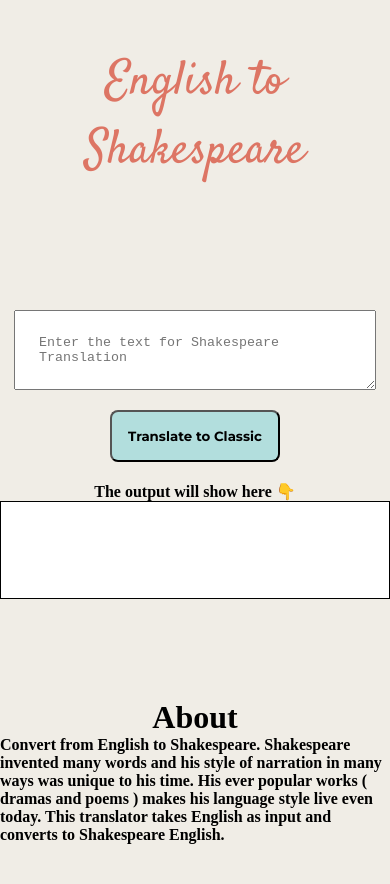
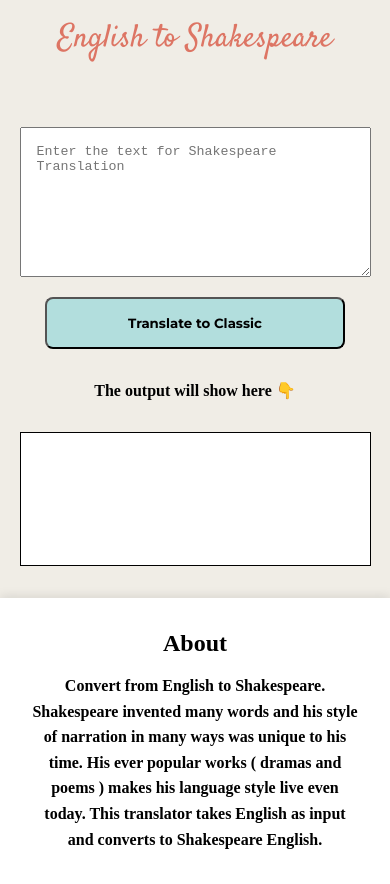
Before and after one commit to SomeEarth86/Shakespeare-translation, a plain HTML site: page index.html in a window 390 px wide. Before the commit the page ends 844 px from the top, so only its background shows below. Drawn offline with Linux system fonts and the light colour scheme; a web font is replaced by a local one.

Commit message:
feat: Add responsive design & improve UX
- Add responsive layout & media queries
- Add dynamic textarea resizing
- Improve button states & loading
- Fix footer & spacing

```diff
--- a/app.js
+++ b/app.js
@@ -1,30 +1,69 @@
 var btn_translate = document.querySelector("#btn-translate");
 var inptxt = document.querySelector("#txt-inpt");
-var optxt= document.querySelector("#output");
+var optxt = document.querySelector("#output");
 
 var serverURL = "https://api.funtranslations.com/translate/shakespeare.json";
 
-function getTranslationURL (input){
+function getTranslationURL(input) {
 
-    return serverURL+"?"+"text="+input
+    return serverURL + "?" + "text=" + input
 }
 
-function errorHandler(error){
-    console.log("error Occured",error);
+function errorHandler(error) {
+    console.log("error Occured", error);
     alert("server Showing error");
 }
 
-function btnClickHandler(){
+function adjustTextareaHeight(element) {
+    element.style.height = 'auto';
+    element.style.height = element.scrollHeight + 'px';
+}
 
+function initializeResponsiveFeatures() {
+    // Auto-resize textarea as user types
+    inptxt.addEventListener('input', function () {
+        adjustTextareaHeight(this);
+    });
+
+    // Disable button while processing to prevent multiple requests
+    function disableButton() {
+        btn_translate.disabled = true;
+        btn_translate.style.opacity = '0.7';
+        btn_translate.innerText = 'Translating...';
+    }
+
+    function enableButton() {
+        btn_translate.disabled = false;
+        btn_translate.style.opacity = '1';
+        btn_translate.innerText = 'Translate to Classic';
+    }
+
+    // Update the btnClickHandler
+    function btnClickHandler() {
         var inp_txt = inptxt.value;
+        if (!inp_txt.trim()) {
+            alert('Please enter some text to translate');
+            return;
+        }
+
+        disableButton();
 
         fetch(getTranslationURL(inp_txt))
             .then(response => response.json())
             .then(json => {
                 var translatedText = json.contents.translated;
                 optxt.innerText = translatedText;
-    }).catch(errorHandler)
+            })
+            .catch(errorHandler)
+            .finally(() => {
+                enableButton();
+            });
+    }
 
-};
+    // Remove old event listener and add new one
+    btn_translate.removeEventListener('click', btnClickHandler);
+    btn_translate.addEventListener('click', btnClickHandler);
+}
 
-btn_translate.addEventListener("click",btnClickHandler)
+// Initialize responsive features when DOM is loaded
+document.addEventListener('DOMContentLoaded', initializeResponsiveFeatures);
--- a/index.html
+++ b/index.html
@@ -1,5 +1,6 @@
 <!DOCTYPE html>
 <html lang="en">
+
 <head>
     <meta charset="UTF-8">
     <meta http-equiv="X-UA-Compatible" content="IE=edge">
@@ -10,11 +11,13 @@
     <title>Shakespeare Translation</title>
     <script src="app.js" type="text/javascript"></script>
 </head>
+
 <body>
     <nav>
-       <div class="header">English to Shakespeare</div >
+        <div class="header">English to Shakespeare</div>
     </nav>
 
+    <main class="container">
         <div class="text">
             <textarea id="txt-inpt" placeholder="Enter the text for Shakespeare Translation"></textarea>
 
@@ -24,14 +27,18 @@
         <div class="op-stmt">The output will show here 👇</div>
 
         <div id="output" class="output_s"></div>
+    </main>
 
     <footer>
         <div class="abt">About</div>
 
-        <div>Convert from English to Shakespeare. Shakespeare invented many words and his style of narration in many ways was unique to his time. His ever popular works ( dramas and poems ) makes his language style live even today. This translator takes English as input and converts to Shakespeare English.</div>
+        <div>Convert from English to Shakespeare. Shakespeare invented many words and his style of narration in many
+            ways was unique to his time. His ever popular works ( dramas and poems ) makes his language style live even
+            today. This translator takes English as input and converts to Shakespeare English.</div>
     </footer>
 
     <script src="app.js" type="text/javascript"></script>
 
 </body>
+
 </html>
--- a/style.css
+++ b/style.css
@@ -1,69 +1,105 @@
-
 body {
   margin: 0;
-    font-family: 'Halant', serif;
+  font-family: "Halant", serif;
   font-weight: 700;
-    background-color: #F0EDE6;
-    display: grid;
-    place-content: center;
+  background-color: #f0ede6;
+  min-height: 100vh;
+  display: flex;
+  flex-direction: column;
 }
 
-nav{
-    padding: 3rem;
+nav {
+  padding: 1.5rem;
 }
 
-.header{
-    font-size: 3rem;
+.header {
+  font-size: clamp(2rem, 5vw, 3rem);
   font-weight: bolder;
   text-align: center;
-    color: #DD7564;
-    font-family: 'Satisfy', cursive;
+  color: #dd7564;
+  font-family: "Satisfy", cursive;
   font-weight: 400;
 }
 
-textarea{
-    width: 80%;
-    padding: 1.5rem;
+.container {
+  max-width: 1200px;
+  width: 90%;
+  margin: 0 auto;
+  padding: 1rem;
 }
 
-.text{
-    min-width: 5px;
-    max-width: 100%;
-    position: relative;
-    top: 50%;
+textarea {
+  width: 100%;
+  padding: 1.5rem;
+  box-sizing: border-box;
+  min-height: 150px;
+}
+
+.text {
+  width: 100%;
+  margin: 2rem 0;
+}
+
+#btn-translate {
+  padding: 1rem 2rem;
+  border-radius: 0.5rem;
+  margin-top: 1rem;
+  font-family: "Montserrat", sans-serif;
+  background-color: #b2dedd;
+  font-weight: 700;
+  cursor: pointer;
+  width: 100%;
+  max-width: 300px;
   display: block;
+  margin: 1rem auto;
+}
+
+.op-stmt {
+  margin: 2rem 0;
   text-align: center;
 }
 
-#btn-translate{
-    padding: 1rem;
-    border-radius: 0.5rem;
-    margin-top: 1rem;
-    font-family: 'Montserrat', sans-serif;
-    background-color: #B2DEDD;
-    font-weight: 700;
-
+.output_s {
+  padding: 1.5rem;
+  border: 1px solid black;
+  background-color: white;
+  margin: 1rem 0;
+  min-height: 100px;
+  word-wrap: break-word;
 }
 
-.op-stmt{
-    margin-top: 6rem;
+.abt {
+  font-size: clamp(1.5rem, 3vw, 2rem);
   text-align: center;
-
+  margin-bottom: 1rem;
 }
 
-.output_s{
-    padding: 3rem;
-    border: 1px solid black;
-    background-color: white;
+footer {
+  margin-top: auto;
+  padding: 2rem 1rem;
+  position: relative;
+  background-color: #fff;
+  box-shadow: 0 -2px 10px rgba(0, 0, 0, 0.1);
 }
 
-.abt{
-    font-size: 2rem;
+footer div:last-child {
+  max-width: 800px;
+  margin: 0 auto;
   text-align: center;
+  line-height: 1.6;
+  padding: 0 1rem;
 }
 
-footer{
-    position: fixed;
-    bottom: 0;
+@media (max-width: 768px) {
+  nav {
+    padding: 1rem;
+  }
 
+  textarea {
+    padding: 1rem;
   }
+
+  .output_s {
+    padding: 1rem;
+  }
+}
```
Lines whose indentation alone changed are shown as unchanged.
